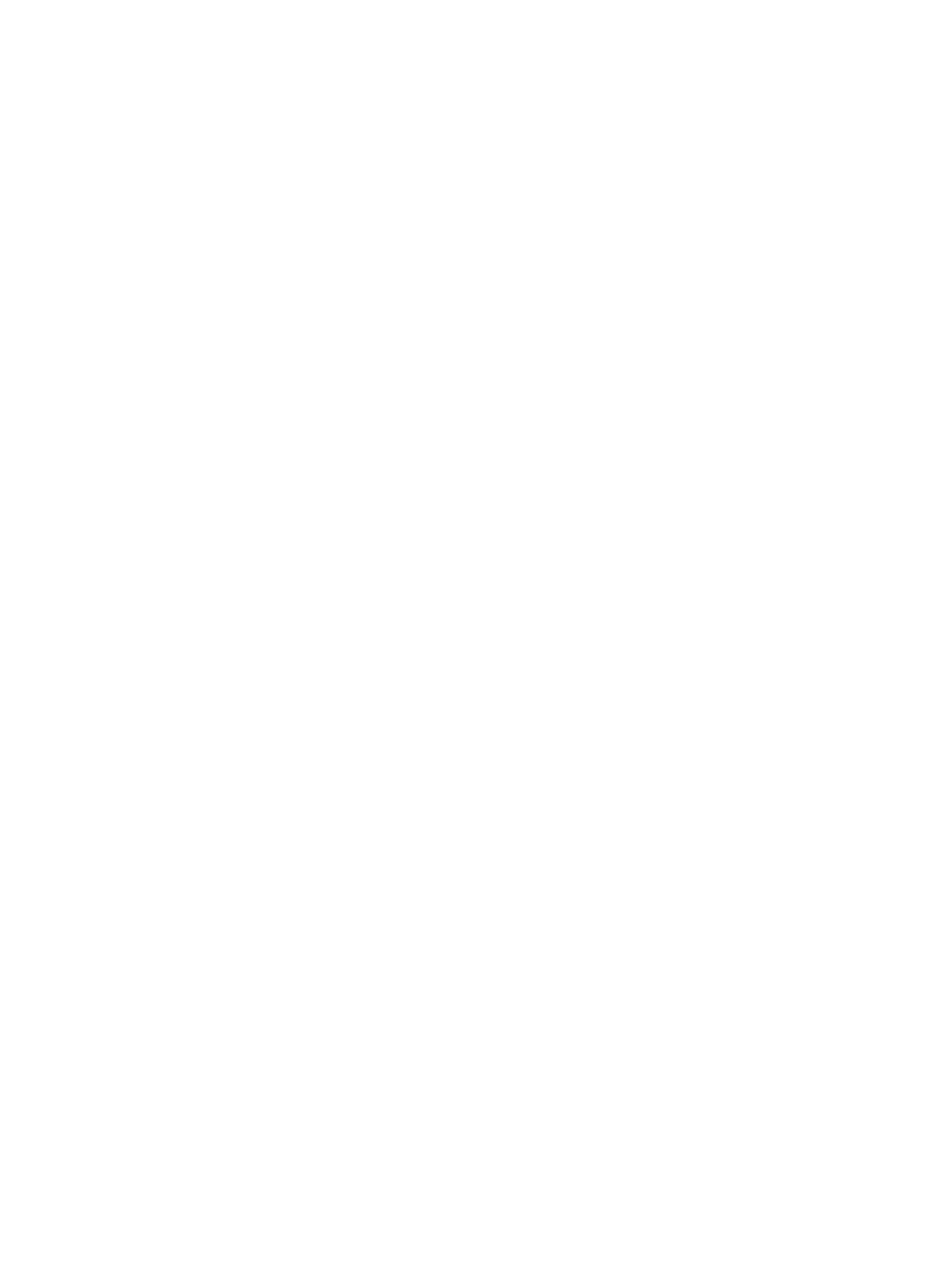
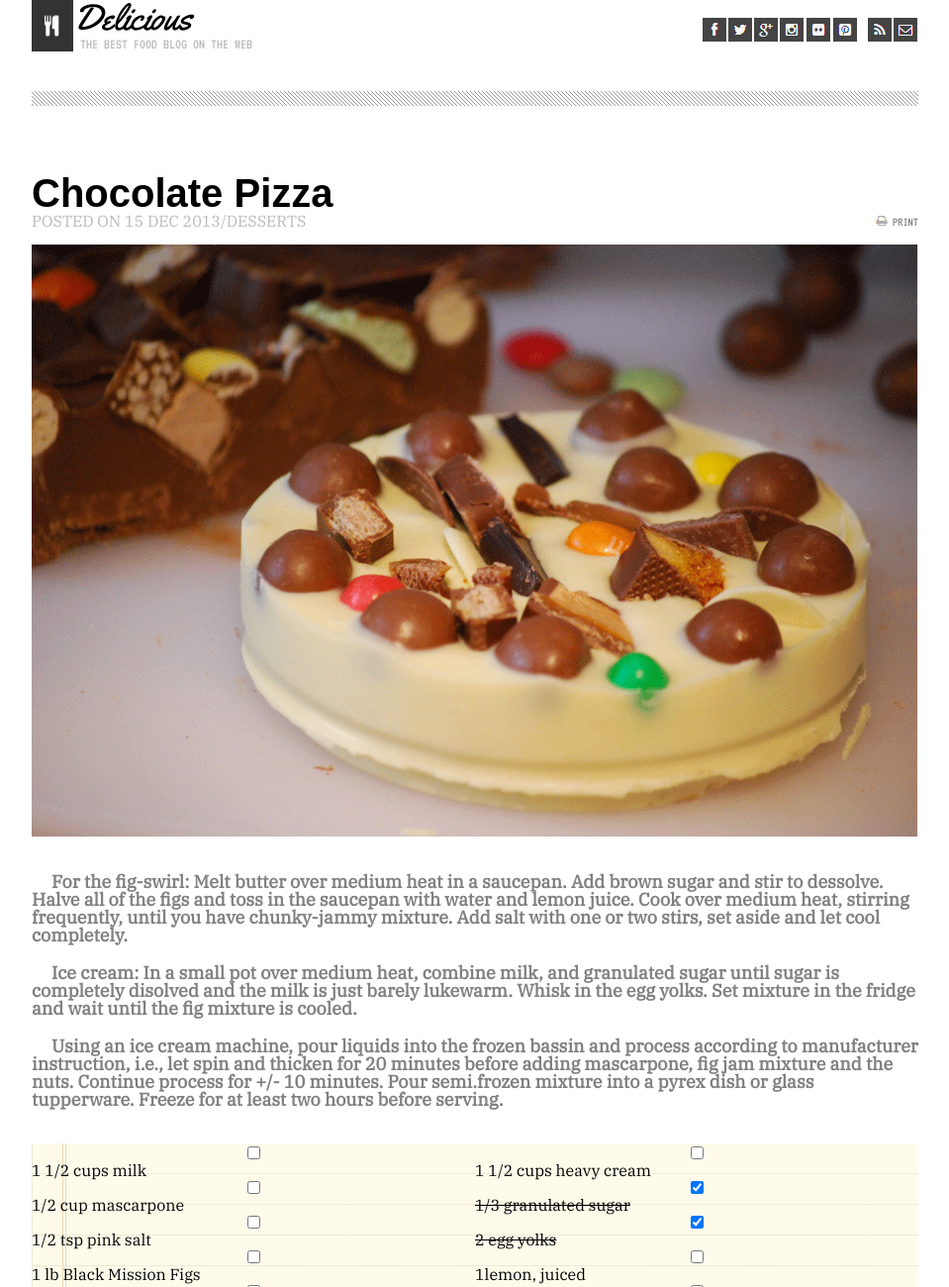
Before and after one commit to mamoon100/chocolate-pizza, a plain HTML site: page index.html in a window 1280 px wide. Shown: the top 1300 px of the page at 99% size, without its empty margins (160-1119 px from the left). Before the commit the page ends 800 px from the top, so only its background shows below. Drawn offline with Linux system fonts and the light colour scheme; a web font is replaced by a local one.

Commit message:
added the full web page

```diff
--- a/css/reset.css
+++ b/css/reset.css
@@ -0,0 +1,48 @@
+/* http://meyerweb.com/eric/tools/css/reset/
+   v2.0 | 20110126
+   License: none (public domain)
+*/
+
+html, body, div, span, applet, object, iframe,
+h1, h2, h3, h4, h5, h6, p, blockquote, pre,
+a, abbr, acronym, address, big, cite, code,
+del, dfn, em, img, ins, kbd, q, s, samp,
+small, strike, strong, sub, sup, tt, var,
+b, u, i, center,
+dl, dt, dd, ol, ul, li,
+fieldset, form, label, legend,
+table, caption, tbody, tfoot, thead, tr, th, td,
+article, aside, canvas, details, embed,
+figure, figcaption, footer, header, hgroup,
+menu, nav, output, ruby, section, summary,
+time, mark, audio, video {
+	margin: 0;
+	padding: 0;
+	border: 0;
+	font-size: 100%;
+	font: inherit;
+	vertical-align: baseline;
+}
+/* HTML5 display-role reset for older browsers */
+article, aside, details, figcaption, figure,
+footer, header, hgroup, menu, nav, section {
+	display: block;
+}
+body {
+	line-height: 1;
+}
+ol, ul {
+	list-style: none;
+}
+blockquote, q {
+	quotes: none;
+}
+blockquote:before, blockquote:after,
+q:before, q:after {
+	content: '';
+	content: none;
+}
+table {
+	border-collapse: collapse;
+	border-spacing: 0;
+}
--- a/css/style.css
+++ b/css/style.css
@@ -0,0 +1,229 @@
+html {
+    display: grid;
+    place-items: center;
+}
+
+
+
+
+
+body {
+    width: 70%;
+    height: 100vh;
+    display: grid;
+    grid-template-rows: auto 1fr auto;
+    gap: 20px;
+    font-family: 'IBM Plex Serif', serif;
+}
+
+/* header {
+    background-color: white;
+    display: flex;
+    justify-content: space-between;
+    align-items: center;
+} */
+
+#header {
+    /* background-color: white; */
+    display: flex;
+    justify-content: space-between;
+    align-items: center;
+    width: 100%;
+}
+
+#logo {
+    display: flex;
+}
+
+#choco {
+    width: 100%;
+}
+
+nav {
+    display: flex;
+
+}
+a{
+    text-decoration: none;
+    font-family: 'VT323', monospace;
+    color: grey;
+    font-size: 13px;
+    margin-left: 7px;
+}
+
+nav a {
+    padding: 0px;
+    margin: 1px;
+    width: auto;
+    height: 15px;
+}
+
+a:nth-child(7) {
+    margin-left: 10px;
+    margin-right: 1px;
+}
+
+main {
+    display: grid;
+    grid-template-columns: auto;
+    /* place-items: center; */
+    gap: 15px;
+}
+
+#logoTxt {
+    font-family: 'Yellowtail', cursive;
+    font-size: 2.3em;
+}
+
+header p:nth-child(2) {
+    font-family: 'VT323', monospace;
+    color: rgb(190, 185, 185);
+    /* font-size: 13px; */
+    margin-left: 7px;
+    font-size: 15px;
+}
+
+#imageHead p:nth-child(2) {
+    color: rgb(190, 185, 185);
+    margin-left: 0;
+}
+
+#imageHead {
+    display: flex;
+    justify-content: space-between;
+    align-items: flex-end;
+    width: 100%;
+}
+
+
+form {
+    /* height: fit-content; */
+    background-image: url('../img/list-bg.png');
+    width: 100%;
+    display: grid;
+    grid-template-columns: 1fr 1fr;
+}
+
+#col-1 {
+    display: grid;
+}
+
+#col-2 {
+    display: grid;
+}
+
+input[type='checkbox']:checked + label {
+    text-decoration: line-through;
+}
+input {
+    vertical-align: middle;
+}
+
+label {
+    grid-area: inherit;
+}
+
+
+
+
+hr {
+    margin-top: 40px;
+    height: 15px;
+    background: url('../img/hr-img.png');
+    border: 0;
+    width: 100%;
+}
+
+h1 {
+    font-family: 'Francois One', sans-serif;
+    font-size: 40px;
+    font-weight: bold;
+    margin-top: 1em;
+}
+
+#text {
+    text-align: left;
+    width: 100%;
+    text-indent: 20px;
+    color: gray;
+    font-weight: 900;
+    font-size: large;
+}
+
+#text p {
+    margin: 20px 0;
+    /* width: 100%; */
+}
+
+#beffoot {
+    display: flex;
+    justify-content: space-around;
+    width: 100%;
+}
+
+#beffoot div {
+    display: flex;
+    flex-direction: column;
+    align-content: flex-start;
+    align-items: flex-start;
+    justify-content: space-around;
+    width: 100%;
+}
+
+#beffoot p {
+    color: gray;
+    margin-left: 10px;
+    width: 90%;
+}
+
+
+#beffoot button {
+    color: white;
+    background-color: #C26C54;
+    width: 150px;
+    height: 50px;
+    margin-left: 20px;
+    align-self: center;
+    transition: all .5s ease-in-out;
+    cursor: pointer;
+}
+
+footer{
+    margin-top: 70px;
+    display: grid;
+    place-items: center;
+}
+
+
+
+
+.logo {
+    position: absolute;
+    left: 50%;
+    top: 50%;
+    margin-left: -25px;
+    margin-top: -25px;
+    padding: 0 5px;
+    height: 50px;
+    width: 50px;
+    background: #fff url('../img/small-logo.png') no-repeat 50% 50%;
+  }
+
+  .line {
+    position: relative;
+    overflow: visible;
+    height: 2px;
+    background-color: #ddd;
+    border: 1px  #ddd;
+    width: 100%;
+  }
+
+  footer p {
+      margin-top: 60px;
+      text-align: center;
+      color: gray;
+  }
+
+#beffoot button:hover {
+      transform: scale(1.5);
+  }
--- a/index.html
+++ b/index.html
@@ -1,13 +1,117 @@
 <!DOCTYPE html>
 <html lang="en">
-<head>
-    <meta charset="UTF-8">
-    <meta http-equiv="X-UA-Compatible" content="IE=edge">
-    <meta name="viewport" content="width=device-width, initial-scale=1.0">
+  <head>
+    <meta charset="UTF-8" />
+    <meta http-equiv="X-UA-Compatible" content="IE=edge" />
+    <meta name="viewport" content="width=device-width, initial-scale=1.0" />
     <title>Chocolate-Pizza</title>
-    <link rel="stylesheet" href="./css/reset.css">
-    <link rel="stylesheet" href="./css/style.css">
-</head>
-<body>
-</body>
+    <link href="https://fonts.googleapis.com/css?family=Francois+One|IBM+Plex+Sans|IBM+Plex+Serif|VT323|Yellowtail" rel="stylesheet">
+    <link rel="preconnect" href="https://fonts.gstatic.com">
+    <link href="https://fonts.googleapis.com/css2?family=Oswald:wght@600&display=swap" rel="stylesheet">
+    <link rel="stylesheet" href="./css/reset.css" />
+    <link rel="stylesheet" href="./css/style.css" />
+  </head>
+  <body>
+    <header>
+        <div id ="header">
+      <div id="logo">
+        <img src="img/logo.png" alt="Logo"/>
+        <div>
+          <p id="logoTxt">Delicious</p>
+          <p id="underLogo">THE BEST FOOD BLOG ON THE WEB</p>
+        </div>
+      </div>
+      <nav>
+        <a href="#"><img src="./img/fb-icon.png" alt="Facebook"/></a>
+        <a href="#"><img src="./img/twit-icon.png" alt="Twitter"/></a>
+        <a href="#"><img src="./img/gp-icon.png" alt="Google+"/></a>
+        <a href="#"><img src="./img/insta-icon.png" alt="Instagram"/></a>
+        <a href="#"><img src="./img/flic-icon.png" alt="Flic"/></a>
+        <a href="#"><img src="./img/pint-icon.png" alt="Pintrist"/></a>
+        <a href="#" id="rss"><img src="./img/rss-icon.png" alt="RSS"/></a>
+        <a href="#"><img src="./img/mail-icon.png" alt="Mail"/></a>
+      </nav>
+    </div>
+      <hr>
+    </header>
+    <main>
+        <section id="imageHead">
+            <div>
+            <h1>
+                Chocolate Pizza
+            </h1>
+            <p>
+                POSTED ON 15 DEC 2013/DESSERTS
+            </p>
+        </div>
+        <div>
+             <a href='#' onclick="print()"><img src="./img/print-icon.png" alt="Print"> PRINT</a>
+            </div>
+        </section>
+        <div >
+        <img src="./img/choco-pizza.png" alt="Choco Pizza" id="choco">
+    </div>
+        <section id='text'>
+            <p>For the fig-swirl: Melt butter over medium heat in a saucepan. Add brown sugar and stir to dessolve. Halve all of the figs and toss in the saucepan with water and lemon juice. Cook over medium heat, stirring frequently, until you have chunky-jammy mixture. Add salt with one or two stirs, set aside and let cool completely.</p>
+            <p>Ice cream: In a small pot over medium heat, combine milk, and granulated sugar until sugar is completely disolved and the milk is just barely lukewarm. Whisk in the egg yolks. Set mixture in the fridge and wait until the fig mixture is cooled.</p>
+            <p>Using an ice cream machine, pour liquids into the frozen bassin and process according to manufacturer instruction, i.e., let spin and thicken for 20 minutes before adding mascarpone, fig jam mixture and the nuts. Continue process for +/- 10 minutes. Pour semi.frozen mixture into a pyrex dish or glass tupperware. Freeze for at least two hours before serving.</p>
+        </section>
+        <form>
+        <div id="col-1">
+          <input type="checkbox" name="first" id="first">
+          <label for="first">1 1/2 cups milk</label>
+          <input type="checkbox" name="2" id="2">
+          <label for="2">1/2 cup mascarpone</label>
+          <input type="checkbox" name="3" id="3">
+          <label for="3">1/2 tsp pink salt</label>
+          <input type="checkbox" name="4" id="4">
+          <label for="4">1 lb Black Mission Figs</label>
+          <input type="checkbox" name="5" id="5">
+          <label for="5">1/2 cup brown sugar</label>
+          <input type="checkbox" name="6" id="6">
+          <label for="6">2-4 tbsp water</label>
+        </div>
+        <div id="col-2">
+          <input type="checkbox" name="7" id="7">
+          <label for="7">1 1/2 cups heavy cream</label>
+          <input type="checkbox" name="8" id="8" checked>
+          <label for="8">1/3 granulated sugar</label>
+          <input type="checkbox" name="9" id="9" checked>
+          <label for="9">2 egg yolks</label>
+          <input type="checkbox" name="10" id="10">
+          <label for="10">1lemon, juiced</label>
+          <input type="checkbox" name="11" id="11">
+          <label for="11">1 tbsp butter</label>
+          <input type="checkbox" name="12" id="12">
+          <label for="12">1 cup honey roasted pecans, roughly chopped</label>
+        </div>
+      </form>
+      <hr>
+      <section id="beffoot">
+        <!-- <div id="imgtxt"> -->
+          <img src="./img/van-pic.png" alt="Van pic">
+        <div>
+          <p>
+            Vanessa Stevenson
+          </p>
+          <p>
+            Food enthusiast, photography fan. Add a pinch of raw foodism and that's pretty much who i am.
+          </p>
+        <!-- </div> -->
+        </div>
+        <button>
+          SHARE RECIPE
+        </button>
+      </section>
+    </main>
+    <footer>
+      <div class="line">
+        <span class="logo"></span>
+      </div>
+      <p>
+      Delicious &copy; 2013 • All Rights Reserved. <br><br>
+      Proudly published with Ghost.
+    </p>
+    </footer>
+  </body>
 </html>
```
Also changed, not shown: img/PREVIEW.jpg (added), img/choco-pizza.png (added), img/fb-icon.png (added), img/flic-icon.png (added), img/gp-icon.png (added), img/hr-img.png (added), img/insta-icon.png (added), img/list-bg.png (added), img/logo.png (added), img/mail-icon.png (added), img/pint-icon.png (added), img/print-icon.png (added), img/rss-icon.png (added), img/small-logo.png (added), 2 more files.
